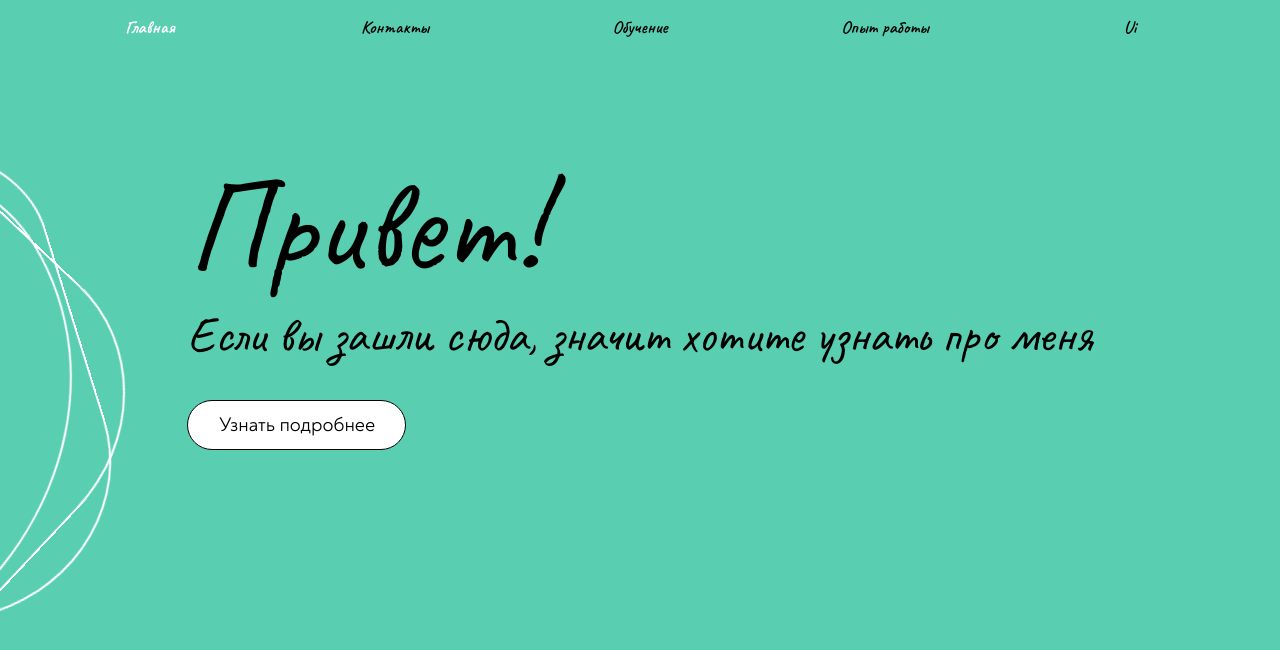
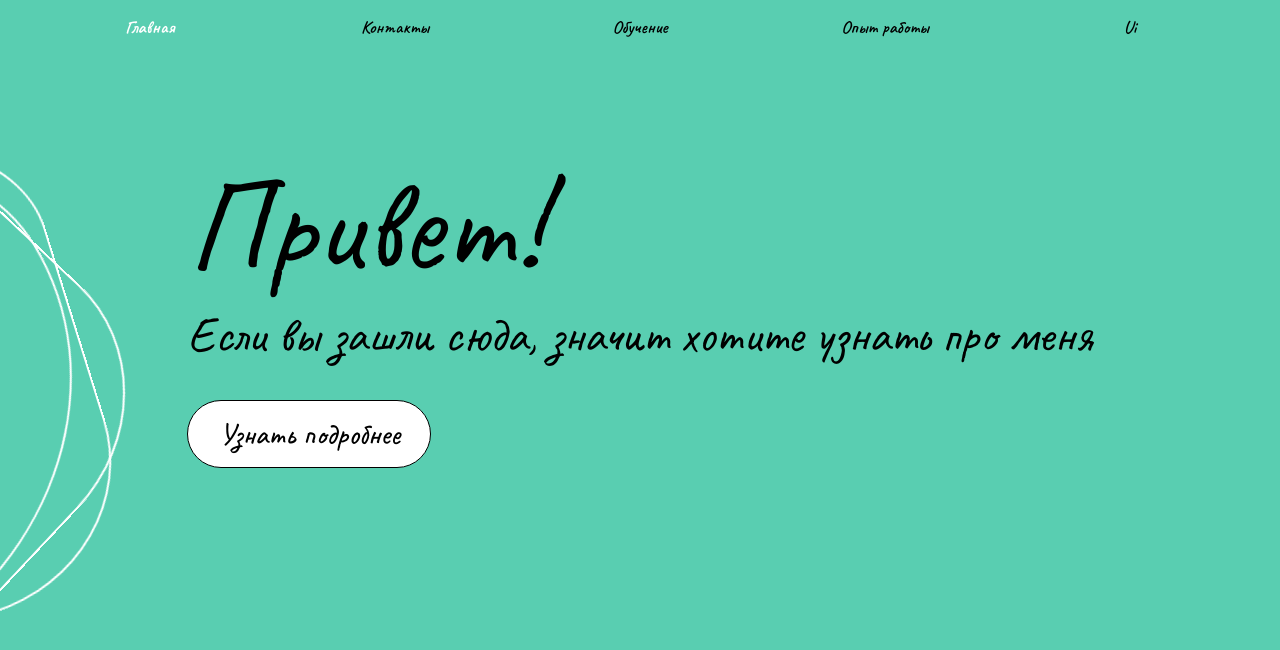
Before and after one commit to YuliyaMikhaleva/PortfolioProject, a React (Vite) app: page / in a window 1280 px wide. Shown: the top 650 px of the page. Built offline with nearby package versions, Linux system fonts and the light colour scheme; a web font is replaced by a local one.

Commit message:
chore: added component Button, change style for BubbleButton

```diff
--- a/src/components/AboutMe/AboutMe.scss
+++ b/src/components/AboutMe/AboutMe.scss
@@ -1,6 +1,4 @@
 .about-me {
-  background-color: var(--color-white);
-  max-width: 550px;
   margin-top: 33%;
   transform: translateY(-50%) rotate(15deg);
 }
--- a/src/components/_UiComponents/BubbleButton/BubbleButton.scss
+++ b/src/components/_UiComponents/BubbleButton/BubbleButton.scss
@@ -5,15 +5,20 @@
   max-width: 250px;
   border: 1px solid currentColor;
   color: white;
-  @include fontAdaptive(20px, 24px, 500);
+  @include fontAdaptive(30px, 140%, 500);
   z-index: var(--z-bottom);
   cursor: pointer;
   padding: 12px 30px 12px 31px;
   box-sizing: border-box;
   border-radius: 50px;
-  font-family: var(--font-noah);
+  //font-family: var(--font-noah);
   text-align: center;
   transition: all 0.3s;
+
+  &--white {
+    background-color: var(--color-white);
+    color: var(--color-black);
+  }
 
   &--white {
     background-color: var(--color-white);
--- /dev/null
+++ b/src/components/_UiComponents/Button/Button.scss
@@ -0,0 +1,9 @@
+.button {
+
+  &--circle {
+    width: 100px;
+    height: 100px;
+    background-color: var(--primary);
+  }
+
+}
```
Also changed, not shown: src/components/_UiComponents/Button/Button.tsx (added, +29 -0 lines).
